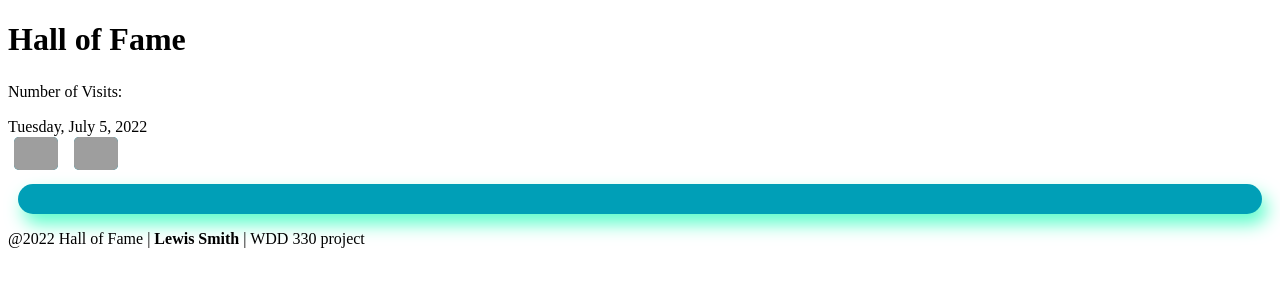
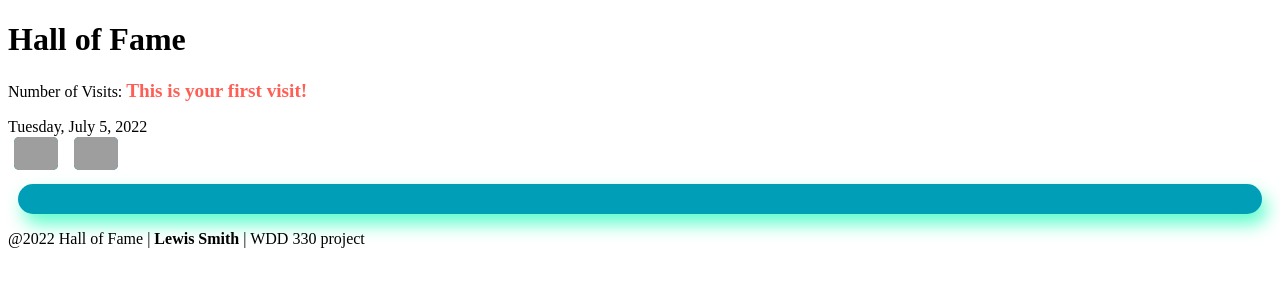
Before and after one commit to lewisssmith19/wdd330Portfolio, a plain HTML site: page hallOfFame/hallOfFame.html in a window 1280 px wide. Drawn offline with Linux system fonts and the light colour scheme; no server answers; grey boxes are pictures that could not be loaded.

Commit message:
added js

```diff
--- a/hallOfFame/hallOfFame.html
+++ b/hallOfFame/hallOfFame.html
@@ -34,6 +34,7 @@
 		<script src="../wdd330Portfolio/hallOfFame/date.js"></script>
 		<script src="../wdd330Portfolio/hallOfFame/js.js"></script>
 		<script src="../wdd330Portfolio/hallOfFame/jsmenue.js"></script>
+        <script src="../hallOfFame/visits.js"></script>
         </div>
     </footer>
 </html>
```
